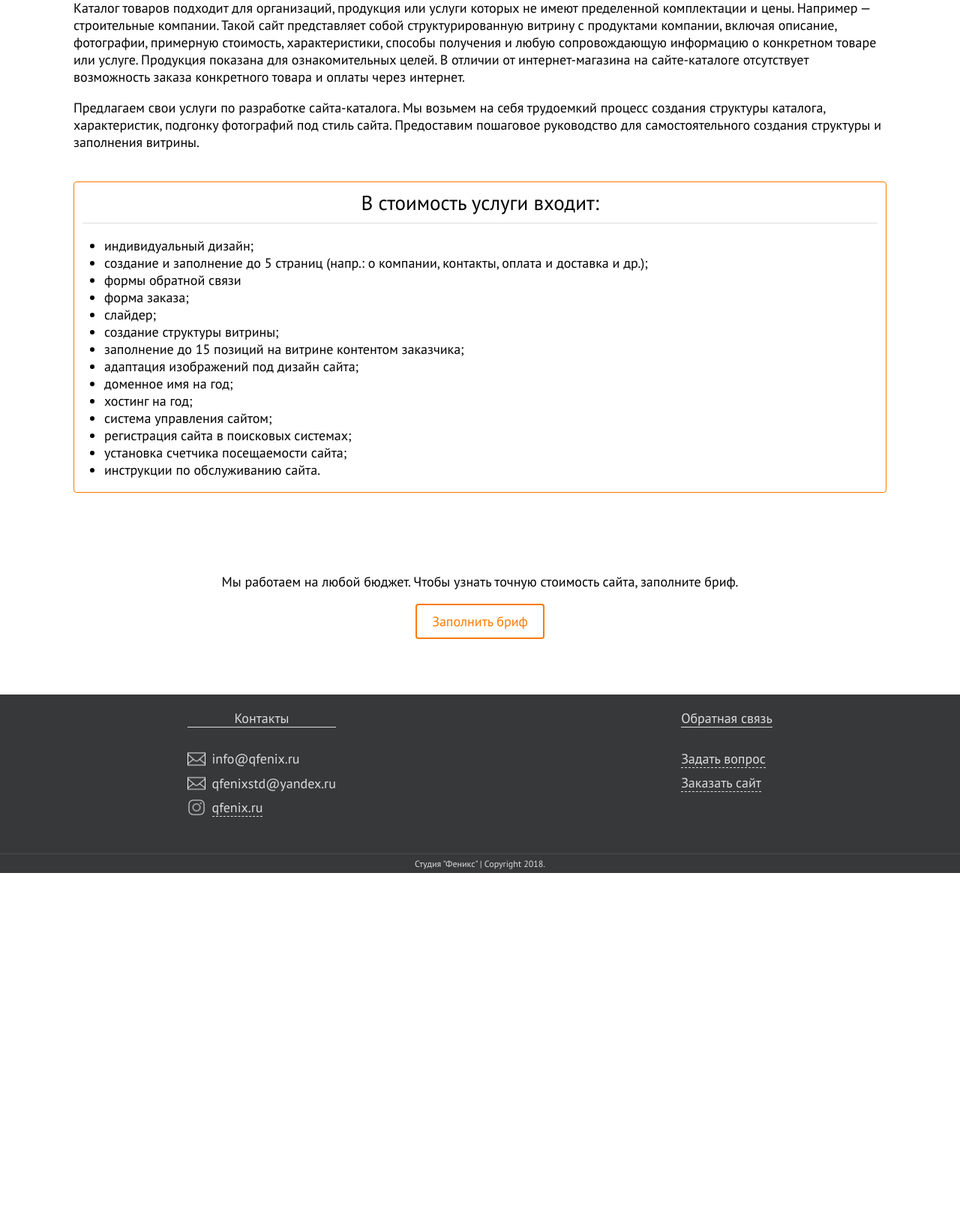
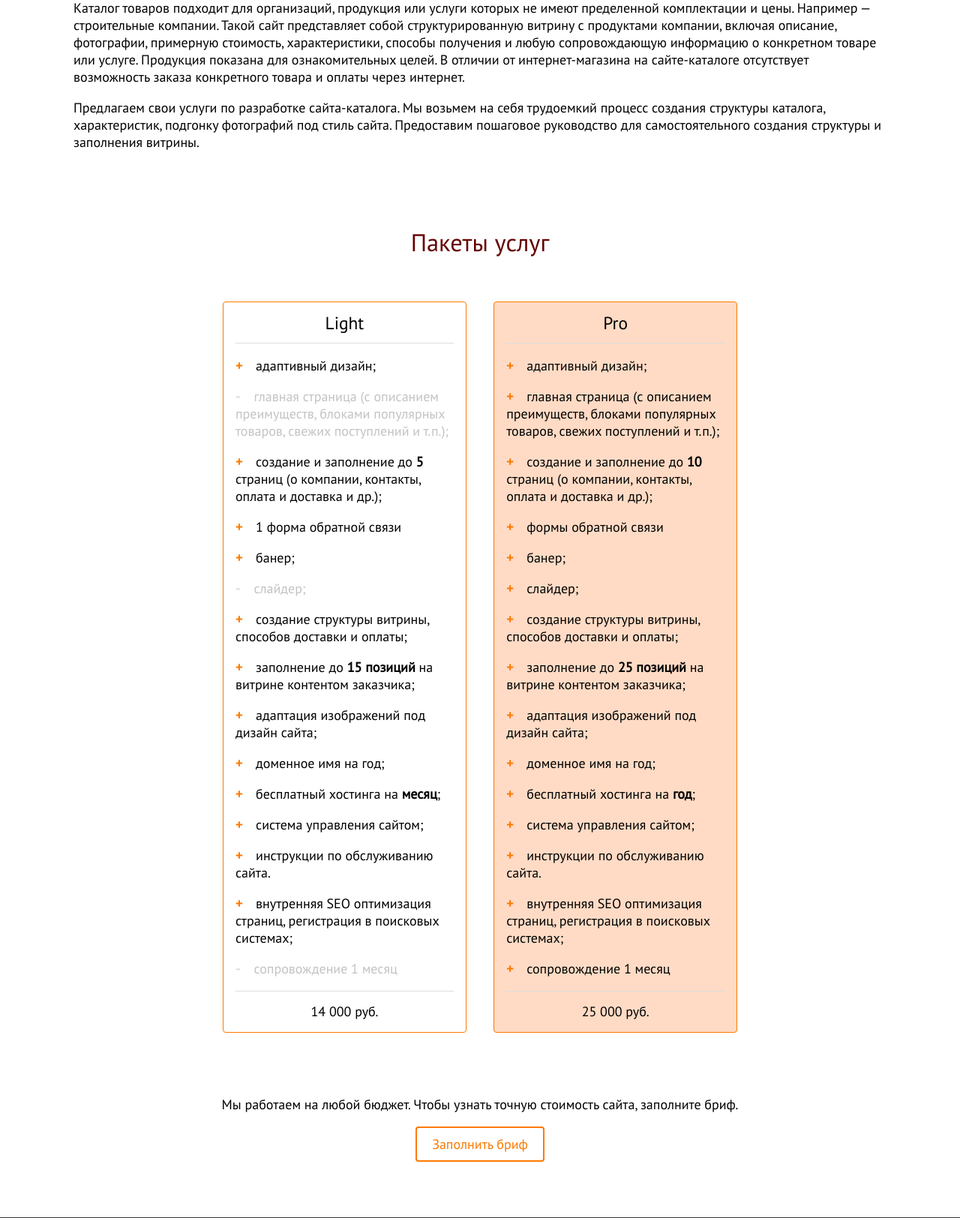
Before and after one commit to mrtwin/qfenix-1.0, a PHP site: page /sait-katalog.php in a window 1280 px wide. Shown: the part 532-2156 px from the top of the page at 75% size. Before the commit the page ends 1696 px from the top, so only its background shows below. Run offline with PHP 8.4, Linux system fonts and the light colour scheme.

Commit message:
add price to catalog_page

```diff
--- a/css/style.css
+++ b/css/style.css
@@ -15,7 +15,7 @@ a{text-decoration: none;}
 a.dot {
 	color: inherit;
 	text-decoration: none;
-	border-bottom: 0.1rem dashed #dddddd;
+	border-bottom: 1px dashed #dddddd;
    }
 a.tel_media {
 	border-bottom: none;
@@ -172,7 +172,7 @@ a.nav_current{
 }
 .main_content a{
 	color: #fc7356;
-	border-bottom: 0.1em dashed #fc7356;
+	border-bottom: 1px dashed #fc7356;
 }
 .image_container{
 	text-align: center;
@@ -532,7 +532,7 @@ border: 1px solid rgba(252, 122, 0, 0.59);
 }
 .contact_row a{
 	color: inherit;
-	border-bottom: 0.1rem dashed;
+	border-bottom: 1px dashed;
 }
 
 
--- a/sait-katalog.php
+++ b/sait-katalog.php
@@ -29,36 +29,59 @@
 			<p>Предлагаем свои услуги по разработке сайта-каталога.
 			Мы возьмем на себя трудоемкий процесс создания структуры каталога, характеристик, подгонку фотографий под стиль сайта. Предоставим пошаговое руководство для самостоятельного создания структуры и заполнения витрины.</p>
 			<br>
-			<div class="content_block">
-				<div class="content_block_header">В стоимость услуги входит:</div>
-				<ul>
-					<li>индивидуальный дизайн;</li>
-					<li>создание и заполнение до 5 страниц (напр.: о компании, контакты, оплата и доставка и др.);</li>
-					<li>формы обратной связи</li>
-					<li>форма заказа;</li>
-					<li>слайдер;</li>
-					<li>создание структуры витрины;</li>
-					<li>заполнение до 15 позиций на витрине контентом заказчика;</li>
-					<li>адаптация изображений под дизайн сайта;</li>
-					<li>доменное имя на год;</li>
-					<li>хостинг на год;</li>
-					<li>система управления сайтом;</li>
-					<li>регистрация сайта в поисковых системах;</li>
-					<li>установка счетчика посещаемости сайта;</li>
-					<li>инструкции по обслуживанию сайта.</li>
-				</ul>
+
+			<h2>Пакеты услуг</h2>
+			<div class="row_package">
+				<div class="package__item">
+					<div class="package__item_header">
+						Light
+					</div>
+					<div class="package__item_info">
+							<div class="package__info_check">адаптивный дизайн;</div>
+							<div class="package__info_uncheck">главная страница (с описанием преимуществ, блоками популярных товаров, свежих поступлений и т.п.);</div>
+							<div class="package__info_check">создание и заполнение до <strong>5</strong> страниц (о компании, контакты, оплата и доставка и др.);</div>
+							<div class="package__info_check">1 форма обратной связи</div>
+							<div class="package__info_check">банер;</div>
+							<div class="package__info_uncheck">слайдер;</div>
+							<div class="package__info_check">создание структуры витрины, способов доставки и оплаты;</div>
+							<div class="package__info_check">заполнение до <strong>15 позиций</strong> на витрине контентом заказчика;</div>
+							<div class="package__info_check">адаптация изображений под дизайн сайта;</div>
+							<div class="package__info_check">доменное имя на год;</div>
+							<div class="package__info_check">бесплатный хостинга на <strong>месяц</strong>;</div>
+							<div class="package__info_check">система управления сайтом;</div>
+							<div class="package__info_check">инструкции по обслуживанию сайта.</div>
+							<div class="package__info_check">внутренняя SEO оптимизация страниц, регистрация в поисковых системах;</div>
+							<div class="package__info_uncheck">сопровождение 1 месяц</div>
+
+					</div>
+					<div class="package__item_price">14 000 руб.</div>
+				</div>
+
+				<div class="package__item" style="background: #ffdbc5;">
+					<div class="package__item_header">
+						Pro
+					</div>
+					<div class="package__item_info">
+							<div class="package__info_check">адаптивный дизайн;</div>
+							<div class="package__info_check">главная страница (с описанием преимуществ, блоками популярных товаров, свежих поступлений и т.п.);</div>
+							<div class="package__info_check">создание и заполнение до <strong>10</strong> страниц (о компании, контакты, оплата и доставка и др.);</div>
+							<div class="package__info_check">формы обратной связи</div>
+							<div class="package__info_check">банер;</div>
+							<div class="package__info_check">слайдер;</div>
+							<div class="package__info_check">создание структуры витрины, способов доставки и оплаты;</div>
+							<div class="package__info_check">заполнение до <strong>25 позиций</strong> на витрине контентом заказчика;</div>
+							<div class="package__info_check">адаптация изображений под дизайн сайта;</div>
+							<div class="package__info_check">доменное имя на год;</div>
+							<div class="package__info_check">бесплатный хостинга на <strong>год</strong>;</div>
+							<div class="package__info_check">система управления сайтом;</div>
+							<div class="package__info_check">инструкции по обслуживанию сайта.</div>
+							<div class="package__info_check">внутренняя SEO оптимизация страниц, регистрация в поисковых системах;</div>
+							<div class="package__info_check">сопровождение 1 месяц</div>
+
+					</div>
+					<div class="package__item_price">25 000 руб.</div>
+				</div>
 			</div>
-			<br>
-			<!-- <div class="content_block content_block_slave">
-				<div class="content_block_header content_block_header_slave">Дополнительно заказывают:</div>
-				<ul>
-					<li>создание логотипа;</li>
-					<li>поиск и обработка изображений под тематику сайта;</li>
-					<li>администрирование вашего сайта;</li>
-					<li>создание рекламного ролика;</li>
-					<li>обработка видеоматериалов.</li>
-				</ul>
-			</div> -->
 
 			<div class="brif_container_element">
 				<div class="text">
--- a/uslugi.php
+++ b/uslugi.php
@@ -38,14 +38,14 @@
 				<div class="service_box">
 					<a href="sait-katalog.php"><h4>Сайт-каталог</h4></a>
 					<p>Витрина товаров и услуг с их подробным описанием.</p>
-					<div class="text text_price">от <span>35 000 руб.</span>
+					<div class="text text_price">от <span>25 000 руб.</span>
 						<!-- <span style="font-style: italic;"> 25 000 руб.</span> -->
 					</div>
 				</div>
 				<div class="service_box">
 					<a href="internet-magazin.php"><h4>Интернет-магазин</h4></a>
 					<p>Виртуальная площадка для продажи ваших товаров.</p>
-					<div class="text text_price">от <span>39 000 руб.</span>
+					<div class="text text_price">от <span>29 000 руб.</span>
 						<!-- <span style="font-style: italic;"> 29 000 руб.</span> -->
 					</div>
 				</div>
```
Also changed, not shown: internet-magazin.php (+6 -6 lines), uslugi-.php (deleted, +0 -128 lines).
